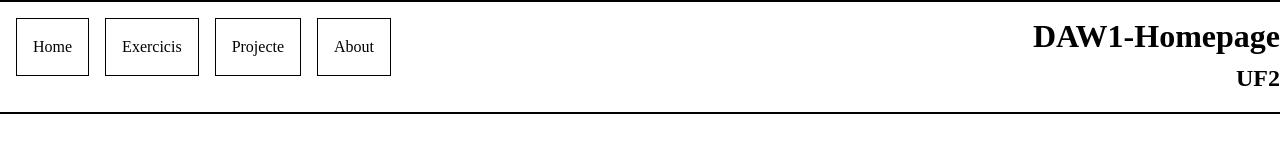
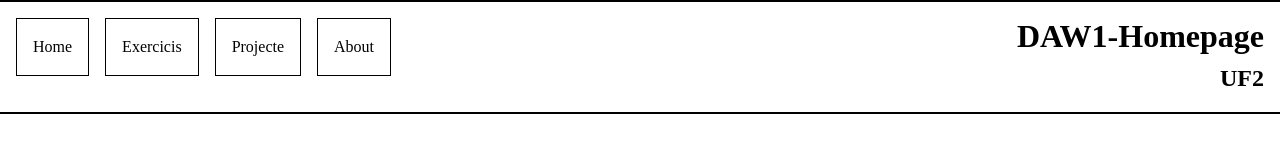
Before and after one commit to ojauma/DAW1-homepage, a plain HTML site: page index.html in a window 1280 px wide. Shown: the top 144 px of the page. Drawn offline with Linux system fonts and the light colour scheme.

Commit message:
add margin right

```diff
--- a/style.css
+++ b/style.css
@@ -30,10 +30,12 @@ header, footer{
 header h1{
     text-align: right;
     margin-top: -80px;
+    margin-right: 1rem;
 }
 header h2{
     text-align: right;
     margin-bottom: 1rem;
+    margin-right: 1rem;
 }
 
 footer h3{
```
